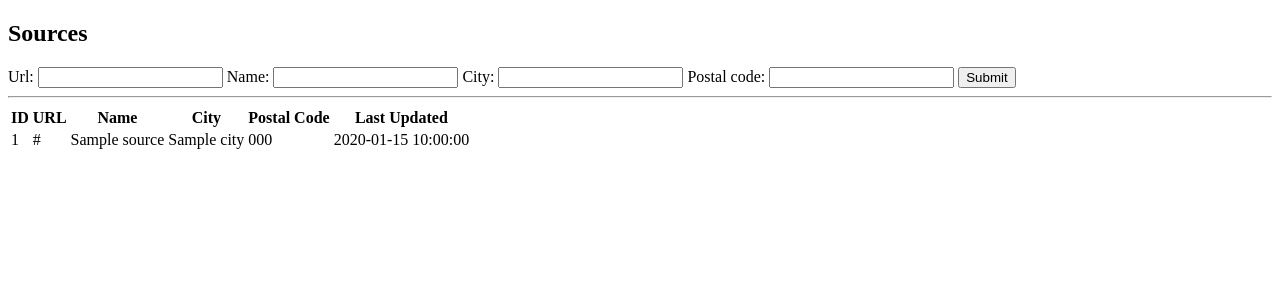
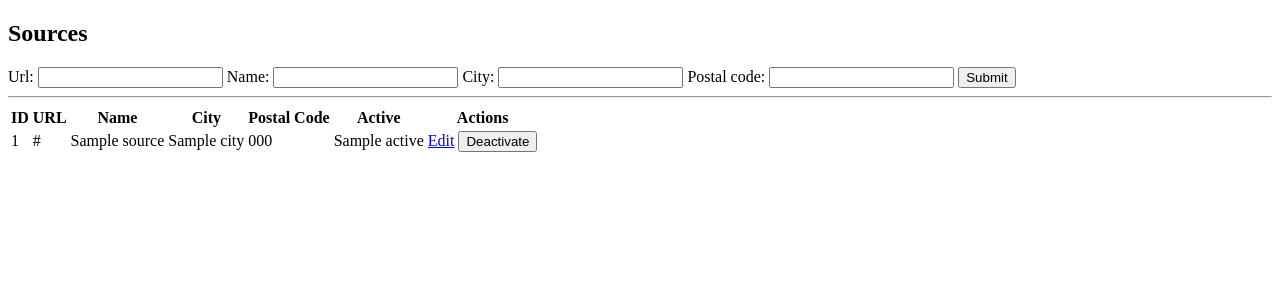
Before and after one commit to SaumilGauswami/ProduktDatenPool, a Python web app: template templates/sources.html in a window 1280 px wide. Shown: the top 300 px of the page. Run offline with Jinja, Linux system fonts and the light colour scheme; the template is opened without the code that fills it: most values are stand-ins (such as "Sample title", 1, 10 or a date in 2020); form fields are guessed from the names that the template uses.

Commit message:
Update sources.html

```diff
--- a/templates/sources.html
+++ b/templates/sources.html
@@ -19,7 +19,8 @@
                 <th>Name</th>
                 <th>City</th>
                 <th>Postal Code</th>
-                <th>Last Updated</th>
+                <th>Active</th>
+                <th>Actions</th>
             </tr>
         </thead>
         <tbody>
@@ -30,7 +31,14 @@
                     <td>{{ source.name }}</td>
                     <td>{{ source.city }}</td>
                     <td>{{ source.postal_code }}</td>
-                    <td>{{ source.last_updated }}</td>
+                    <td>{{ source.active }}</td>
+                    <td>
+                        <a href="{{ url_for('edit_source', source_id=source.id) }}">Edit</a>
+                        <form method="POST" action="{{ url_for('deactivate_source', source_id=source.id) }}" style="display:inline;">
+                            {{ form.csrf_token }}
+                            <input type="submit" value="{{ 'Deactivate' if source.active else 'Activate' }}">
+                        </form>
+                    </td>
                 </tr>
             {% endfor %}
         </tbody>
```
